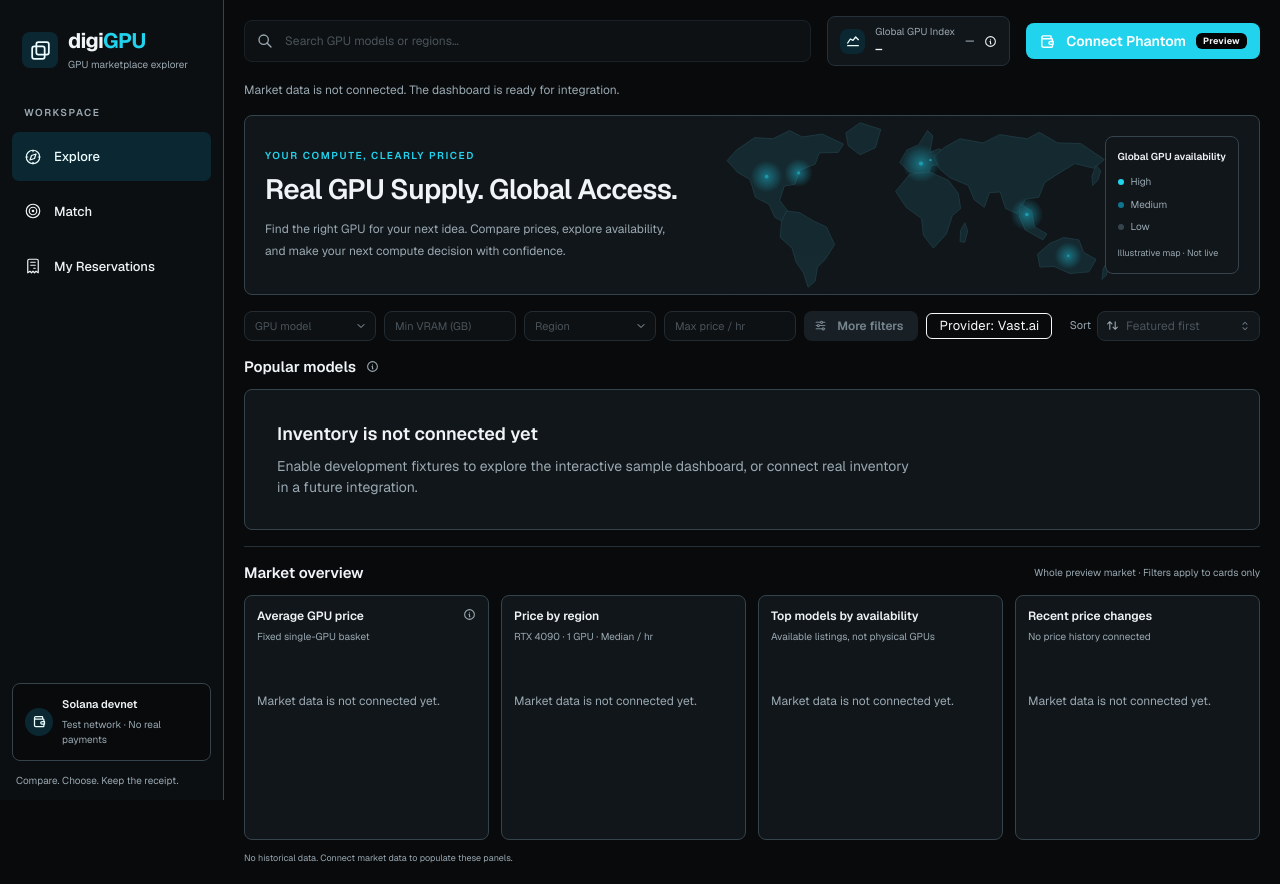
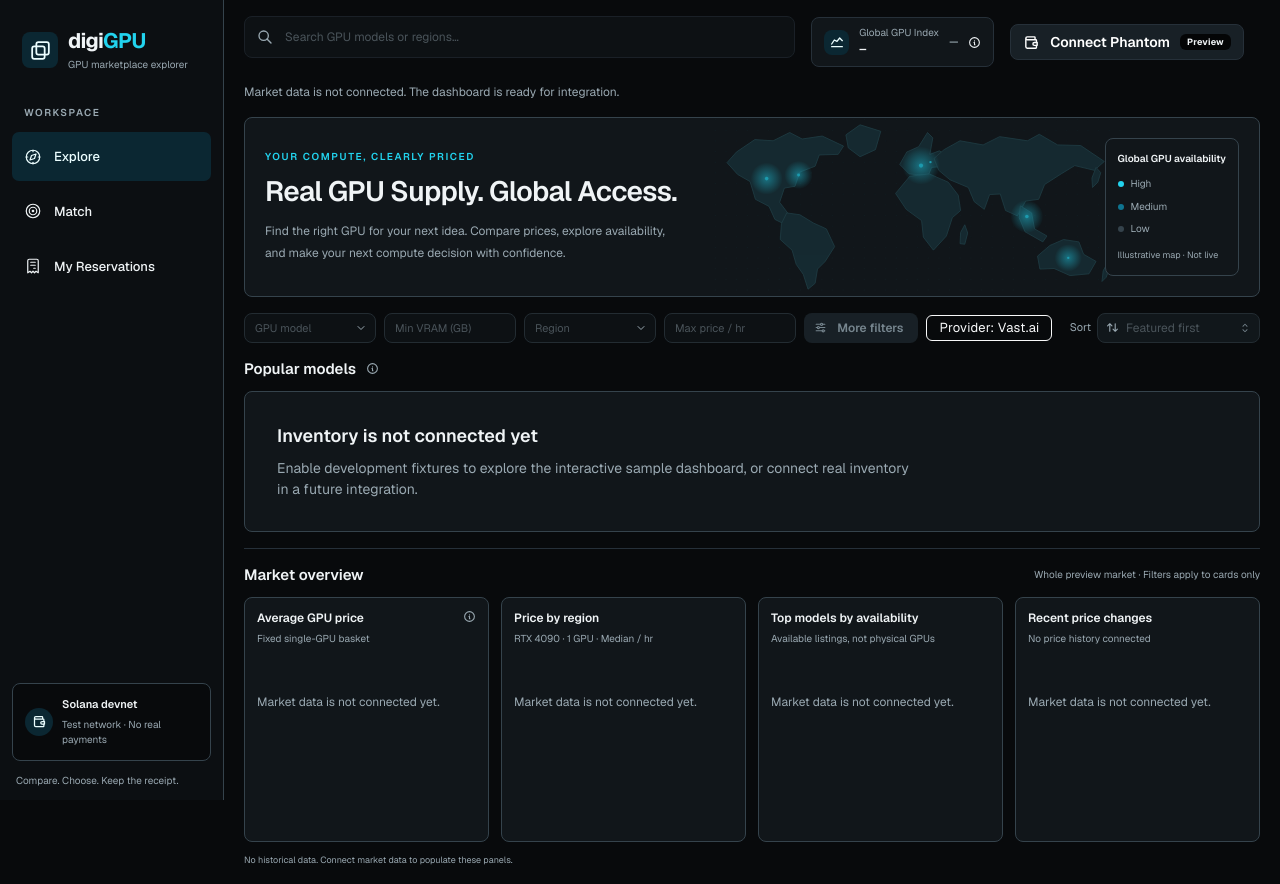
Before and after one commit to OzBoz-Dev/knighthacks-2026, a Next.js app in the folder frontend-digi/: page / in a window 1280 px wide. Built offline with nearby package versions, Linux system fonts and the light colour scheme.

Commit message:
Alignment fix

```diff
--- a/frontend-digi/components/explore/explore-toolbar.tsx
+++ b/frontend-digi/components/explore/explore-toolbar.tsx
@@ -30,7 +30,9 @@
           value={search}
           onChange={(event) => onSearch(event.currentTarget.value)}
           disabled={!sample}
+          mb={10}
         />
+        <Group justify="space-between">
         <UnstyledButton onClick={indexModal.open} className={styles.indexTile} aria-label="Global GPU index methodology">
           <Group gap={10} wrap="nowrap">
             <ThemeIcon variant="light" size={25}><IconChartLine size={16} aria-hidden /></ThemeIcon>
@@ -46,10 +48,13 @@
           </Group>
         </UnstyledButton>
         <Tooltip label="Preview only — wallet integration is pending">
-          <Button onClick={walletModal.open} leftSection={<IconWallet size={17} aria-hidden />} size="sm" rightSection={<Badge size="xs" color="dark" variant="light" tt="none">Preview</Badge>}>
-            Connect Phantom
-          </Button>
+          <Group justify="flex-end">
+            <Button variant="default" onClick={walletModal.open} leftSection={<IconWallet size={17} aria-hidden />} size="sm" rightSection={<Badge size="xs" color="dark" variant="light" tt="none">Preview</Badge>}>
+              Connect Phantom
+            </Button>
+          </Group>
         </Tooltip>
+        </Group>
       </Box>
       <Modal opened={indexOpened} onClose={indexModal.close} title="About the Global GPU Index" centered>
         <Stack gap="sm">
```
